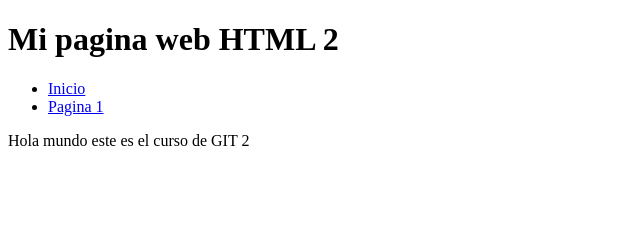
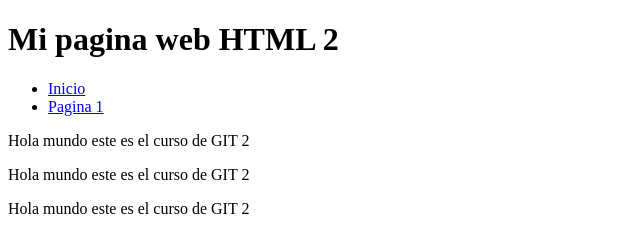
Before and after one commit to LuciaHM/testeando, a plain HTML site: page index.html in a window 1280 px wide. Shown: the whole page, without its empty margins (0-640 px from the left). Drawn offline with Linux system fonts and the light colour scheme.

Commit message:
Cambios en los archivos principales

```diff
--- a/index.html
+++ b/index.html
@@ -11,5 +11,7 @@
 			<li><a href="pagina1.html">Pagina 1</a></li>
 		</ul>
 		<p> Hola mundo este es el curso de GIT 2</p>
+		<p> Hola mundo este es el curso de GIT 2</p>
+		<p> Hola mundo este es el curso de GIT 2</p>
 	</body>
 </html>
```
Also changed, not shown: contacto.html (+1 -0 lines), pagina1.html (+2 -0 lines).
